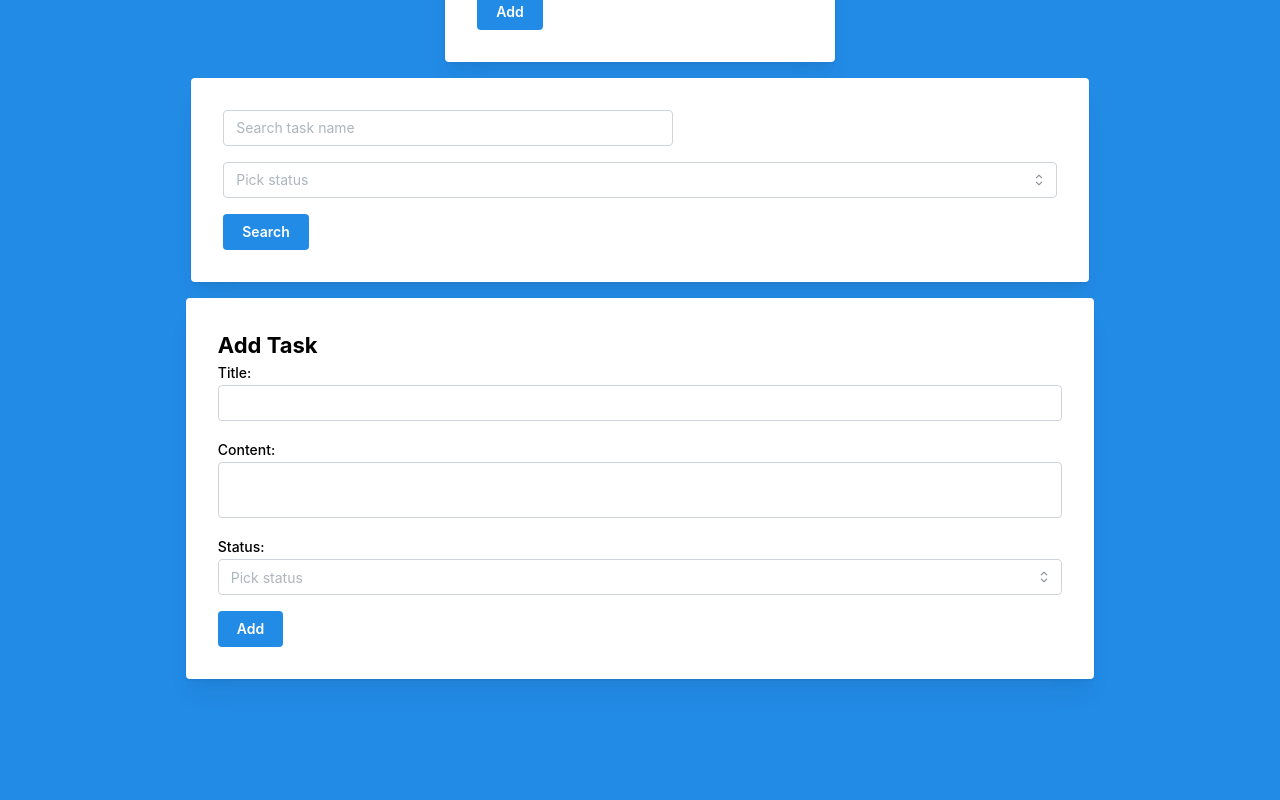
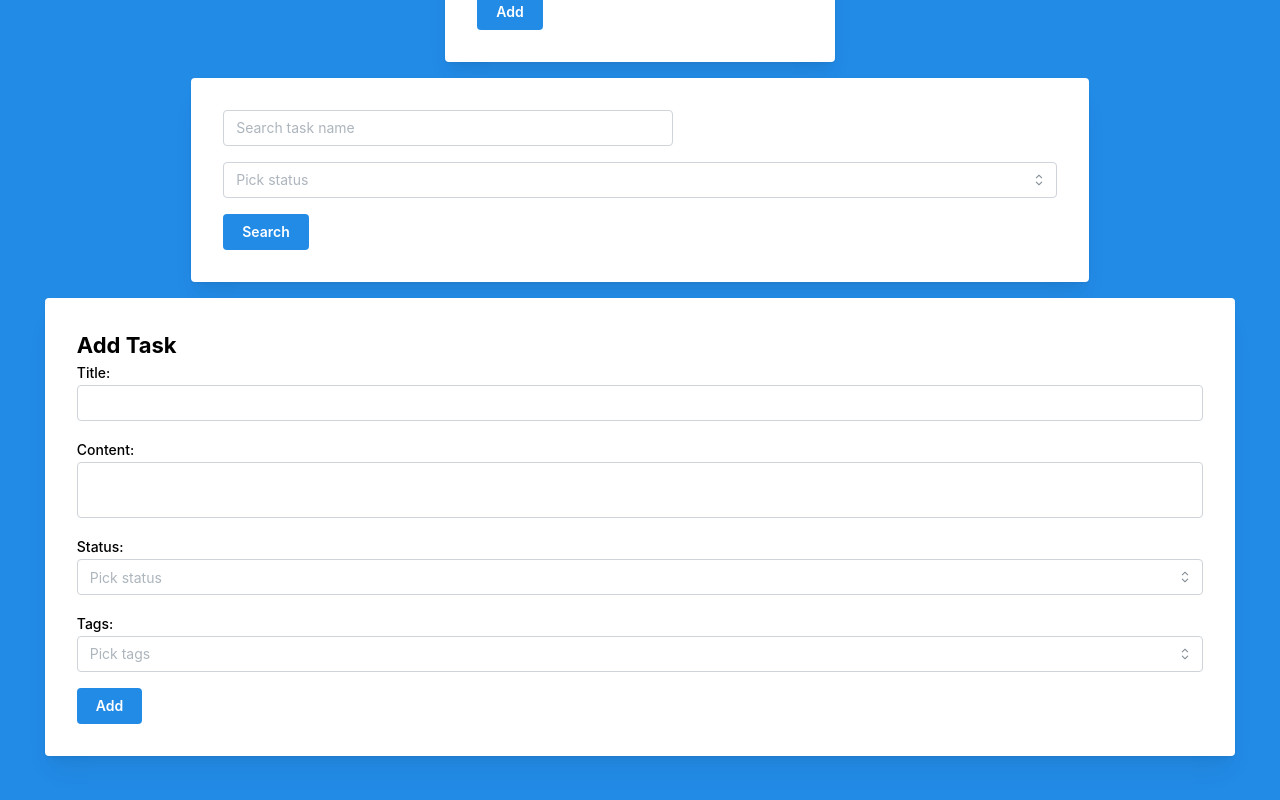
Before and after one commit to Mojisan/project-todo-list-2, a React (Vite) app in the folder todo-list/: page / in a window 1280 px wide. Shown: the part 320-1120 px from the top of the page. Built offline with nearby package versions, Linux system fonts and the light colour scheme.

Commit message:
implemented adding tag to task

```diff
--- a/todo-list/src/interface.ts
+++ b/todo-list/src/interface.ts
@@ -2,6 +2,7 @@ export interface ITask {
   title: string
   content: string
   status: string
+  tags: string[]
 }
 
 export interface IStatus {
--- a/todo-list/src/pages/todo-list-page/TodoListPage.tsx
+++ b/todo-list/src/pages/todo-list-page/TodoListPage.tsx
@@ -7,15 +7,18 @@ import SearchTaskForm from "./components/forms/SearchTaskForm"
 import { useStatusesStore } from "../../store/useStatusesStore"
 import AddStatusForm from "./components/forms/AddStatus"
 import AddTagForm from "./components/forms/AddTag"
+import { useTagsStore } from "../../store/useTagsStore"
 
 const TodoListPage = () => {
-  const { loadTasks } = useTasksStore()
-  const { loadStatuses } = useStatusesStore()
+  const loadTasks = useTasksStore().loadTasks
+  const loadStatuses = useStatusesStore().loadStatuses
+  const loadTags = useTagsStore().loadTags
 
   useEffect(() => {
     loadTasks()
     loadStatuses()
-  }, [loadTasks, loadStatuses])
+    loadTags()
+  }, [loadTasks, loadStatuses, loadTags])
 
   return (
     <Flex align='center' h='150vh' bg='blue' direction='column' gap='md'>
--- a/todo-list/src/pages/todo-list-page/components/TaskDetailModal.tsx
+++ b/todo-list/src/pages/todo-list-page/components/TaskDetailModal.tsx
@@ -6,11 +6,15 @@ interface ITaskDetailModalProps {
 }
 
 const TaskDetailModal = ({ task }: ITaskDetailModalProps) => {
+  const transformedTags = task.tags.join(",") || ""
+
   return (
     <Box>
       <Text>Content: {task.content}</Text>
 
       <Text>Status: {task.status}</Text>
+
+      <Text>Tags: {transformedTags}</Text>
     </Box>
   )
 }
--- a/todo-list/src/pages/todo-list-page/components/forms/AddTaskForm.tsx
+++ b/todo-list/src/pages/todo-list-page/components/forms/AddTaskForm.tsx
@@ -2,6 +2,7 @@ import {
   Button,
   Grid,
   InputLabel,
+  MultiSelect,
   Paper,
   Select,
   Textarea,
@@ -12,15 +13,18 @@ import { useForm } from "@mantine/form"
 import type { ITask } from "../../../../interface"
 import { useTasksStore } from "../../../../store/useTasksStore"
 import { useStatusesStore } from "../../../../store/useStatusesStore"
+import { useTagsStore } from "../../../../store/useTagsStore"
 
 const AddTaskForm = () => {
   const { addTask } = useTasksStore()
   const { statusRecords } = useStatusesStore()
+  const { tagsRecords } = useTagsStore()
   const form = useForm<ITask>({
     initialValues: {
       title: "",
       content: "",
       status: "",
+      tags: [],
     },
 
     validate: {
@@ -31,7 +35,7 @@ const AddTaskForm = () => {
   const handleSubmitForm = async (values: ITask) => {
     await addTask(values)
 
-    form.setValues({ title: "", content: "", status: "" })
+    form.setValues({ title: "", content: "", status: "", tags: [] })
   }
 
   return (
@@ -63,6 +67,16 @@ const AddTaskForm = () => {
           </Grid.Col>
 
           <Grid.Col span={12}>
+            <InputLabel size='sm'>Tags:</InputLabel>
+
+            <MultiSelect
+              placeholder='Pick tags'
+              data={tagsRecords}
+              {...form.getInputProps("tags")}
+            />
+          </Grid.Col>
+
+          <Grid.Col span={12}>
             <Button type='submit'>Add</Button>
           </Grid.Col>
         </Grid>
--- a/todo-list/src/pages/todo-list-page/components/forms/EditTaskForm.tsx
+++ b/todo-list/src/pages/todo-list-page/components/forms/EditTaskForm.tsx
@@ -5,11 +5,13 @@ import {
   Textarea,
   Button,
   Select,
+  MultiSelect,
 } from "@mantine/core"
 import { useTasksStore } from "../../../../store/useTasksStore"
 import { useForm } from "@mantine/form"
 import type { ITask } from "../../../../interface"
 import { useStatusesStore } from "../../../../store/useStatusesStore"
+import { useTagsStore } from "../../../../store/useTagsStore"
 
 interface IEditTaskFormProps {
   id: number
@@ -19,11 +21,13 @@ interface IEditTaskFormProps {
 const EditTaskForm = ({ id, closed }: IEditTaskFormProps) => {
   const { editTask, taskRecords } = useTasksStore()
   const { statusRecords } = useStatusesStore()
+  const { tagsRecords } = useTagsStore()
   const form = useForm<ITask>({
     initialValues: {
       title: taskRecords[id].title,
       content: taskRecords[id].content,
       status: taskRecords[id].status,
+      tags: taskRecords[id].tags,
     },
 
     validate: {
@@ -34,7 +38,7 @@ const EditTaskForm = ({ id, closed }: IEditTaskFormProps) => {
   const handleSubmitForm = async (values: ITask) => {
     await editTask(id, values)
 
-    form.setValues({ title: "", content: "", status: "" })
+    form.setValues({ title: "", content: "", status: "", tags: [] })
 
     closed()
   }
@@ -65,6 +69,16 @@ const EditTaskForm = ({ id, closed }: IEditTaskFormProps) => {
         </Grid.Col>
 
         <Grid.Col span={12}>
+          <InputLabel size='sm'>Tags:</InputLabel>
+
+          <MultiSelect
+            placeholder='Pick tags'
+            data={tagsRecords}
+            {...form.getInputProps("tags")}
+          />
+        </Grid.Col>
+
+        <Grid.Col span={12}>
           <Button type='submit'>Update</Button>
         </Grid.Col>
       </Grid>
```
